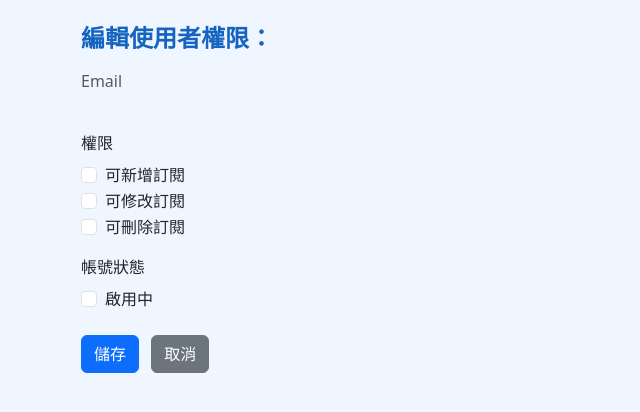
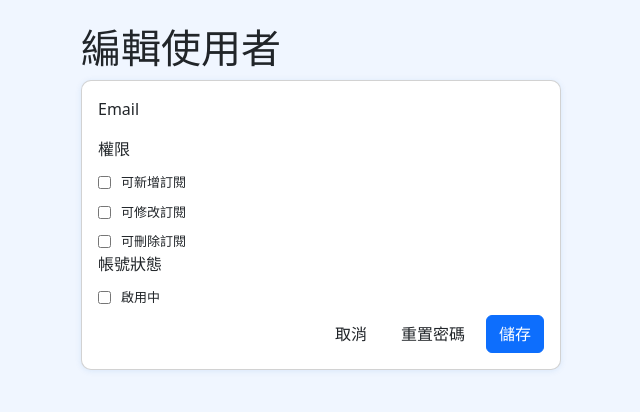
Before and after one commit to gilliontec-tw/subtracker, a FastAPI app: template src/interfaces/web/templates/admin/user_edit.html in a window 1280 px wide. Shown: the part 56-468 px from the top of the page, without its empty margins (1-641 px from the left). Run offline with FastAPI, Linux system fonts and the light colour scheme; the template is opened without the code that fills it, so the values that code supplies are empty; parts of the project's set-up code (start-up, migrations or seed data) failed here and were passed over.

Commit message:
fix(02-02): NOTIF-02 email failure banners, USER-01 admin password reset
- admin.py: create_user_submit redirects to ?email_failed=1 when SMTP fails (not ?invited=1)
- admin.py: resend_invite redirects to /{user_id}/edit?email_failed=1 when SMTP fails
- admin.py: new POST /admin/users/{user_id}/reset-password endpoint; generates new invite
  token + sends reset email; guards user.role != admin; success -> ?password_reset=1
- users.html: add email_failed warning banner and password_reset success banner after invited banner
- user_edit.html: add reset-password form with 重置密碼 button and email_failed inline message

```diff
--- a/src/interfaces/web/templates/admin/user_edit.html
+++ b/src/interfaces/web/templates/admin/user_edit.html
@@ -1,41 +1,57 @@
 {% extends "base.html" %}
+{% block title %}編輯使用者 — SubTrack{% endblock %}
+{% block nav_users %}active{% endblock %}
+
 {% block content %}
-<h4 class="mb-3">編輯使用者權限：{{ user.display_name }}</h4>
-{% if error %}
-<div class="alert alert-danger">{{ error }}</div>
-{% endif %}
-<form method="POST" action="/admin/users/{{ user.id }}/edit" style="max-width:480px">
-  <div class="mb-3">
-    <label class="form-label text-muted">Email</label>
-    <p class="form-control-plaintext fw-semibold">{{ user.email }}</p>
+<div class="page-header">
+  <div>
+    <h1>編輯使用者</h1>
+    <div class="page-sub">{{ user.display_name }}</div>
   </div>
-  <div class="mb-3">
-    <label class="form-label d-block">權限</label>
-    <div class="form-check">
-      <input class="form-check-input" type="checkbox" name="can_create" id="can_create" value="true"
-             {% if user.can_create %}checked{% endif %}>
-      <label class="form-check-label" for="can_create">可新增訂閱</label>
-    </div>
-    <div class="form-check">
-      <input class="form-check-input" type="checkbox" name="can_update" id="can_update" value="true"
-             {% if user.can_update %}checked{% endif %}>
-      <label class="form-check-label" for="can_update">可修改訂閱</label>
-    </div>
-    <div class="form-check">
-      <input class="form-check-input" type="checkbox" name="can_delete" id="can_delete" value="true"
-             {% if user.can_delete %}checked{% endif %}>
-      <label class="form-check-label" for="can_delete">可刪除訂閱</label>
+</div>
+<div class="page-content">
+  <div class="card" style="max-width:480px;">
+    <div class="card-body">
+      {% if error %}
+      <div class="alert alert-danger mb-4">{{ error }}</div>
+      {% endif %}
+      <form method="POST" action="/admin/users/{{ user.id }}/edit">
+        <div class="form-group">
+          <label class="form-label">Email</label>
+          <div style="font-size:14px;font-weight:600;color:var(--text);padding:4px 0;">{{ user.email }}</div>
+        </div>
+        <div class="form-group">
+          <label class="form-label">權限</label>
+          <div style="display:flex;flex-direction:column;gap:10px;margin-top:4px;">
+            <label style="display:flex;align-items:center;gap:10px;font-size:13px;cursor:pointer;">
+              <input type="checkbox" name="can_create" value="true" {% if user.can_create %}checked{% endif %}> 可新增訂閱
+            </label>
+            <label style="display:flex;align-items:center;gap:10px;font-size:13px;cursor:pointer;">
+              <input type="checkbox" name="can_update" value="true" {% if user.can_update %}checked{% endif %}> 可修改訂閱
+            </label>
+            <label style="display:flex;align-items:center;gap:10px;font-size:13px;cursor:pointer;">
+              <input type="checkbox" name="can_delete" value="true" {% if user.can_delete %}checked{% endif %}> 可刪除訂閱
+            </label>
+          </div>
+        </div>
+        <div class="form-group">
+          <label class="form-label">帳號狀態</label>
+          <label style="display:flex;align-items:center;gap:10px;font-size:13px;cursor:pointer;margin-top:4px;">
+            <input type="checkbox" name="is_active" value="true" {% if user.is_active %}checked{% endif %}> 啟用中
+          </label>
+        </div>
+        <div style="display:flex;gap:8px;justify-content:flex-end;margin-top:8px;flex-wrap:wrap;align-items:center;">
+          <a href="/admin/users" class="btn btn-outline">取消</a>
+          {% if request.query_params.get('email_failed') %}
+          <span style="font-size:12px;color:var(--danger-text,#c0392b);align-self:center;">邀請信寄送失敗，請確認 SMTP 設定</span>
+          {% endif %}
+          <form method="POST" action="/admin/users/{{ user.id }}/reset-password" style="margin:0;">
+            <button type="submit" class="btn btn-outline">重置密碼</button>
+          </form>
+          <button type="submit" class="btn btn-primary">儲存</button>
+        </div>
+      </form>
     </div>
   </div>
-  <div class="mb-4">
-    <label class="form-label d-block">帳號狀態</label>
-    <div class="form-check">
-      <input class="form-check-input" type="checkbox" name="is_active" id="is_active" value="true"
-             {% if user.is_active %}checked{% endif %}>
-      <label class="form-check-label" for="is_active">啟用中</label>
-    </div>
-  </div>
-  <button type="submit" class="btn btn-primary">儲存</button>
-  <a href="/admin/users" class="btn btn-secondary ms-2">取消</a>
-</form>
+</div>
 {% endblock %}
```
Also changed, not shown: src/interfaces/web/routes/admin.py (+38 -0 lines), src/interfaces/web/templates/admin/users.html (+84 -21 lines).
